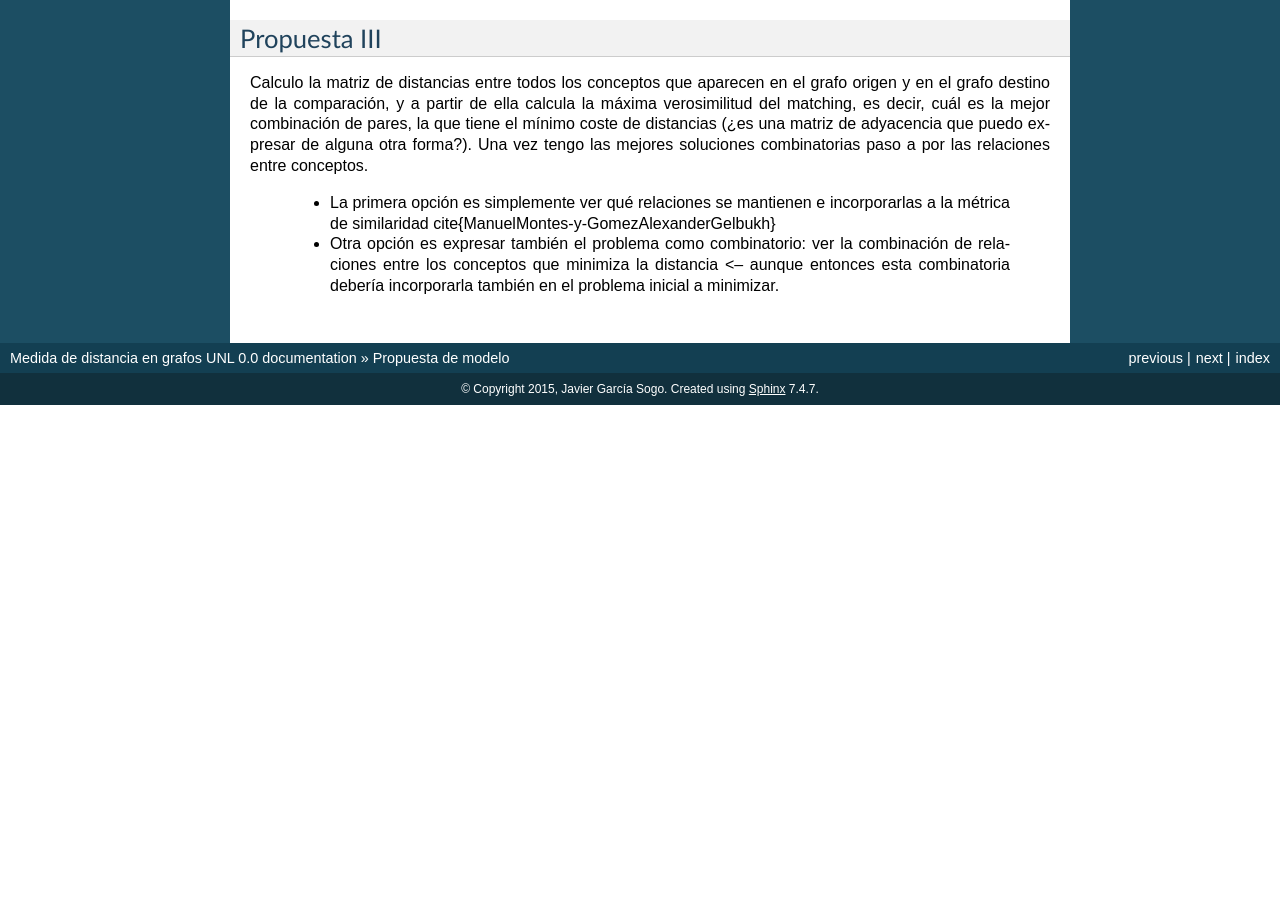
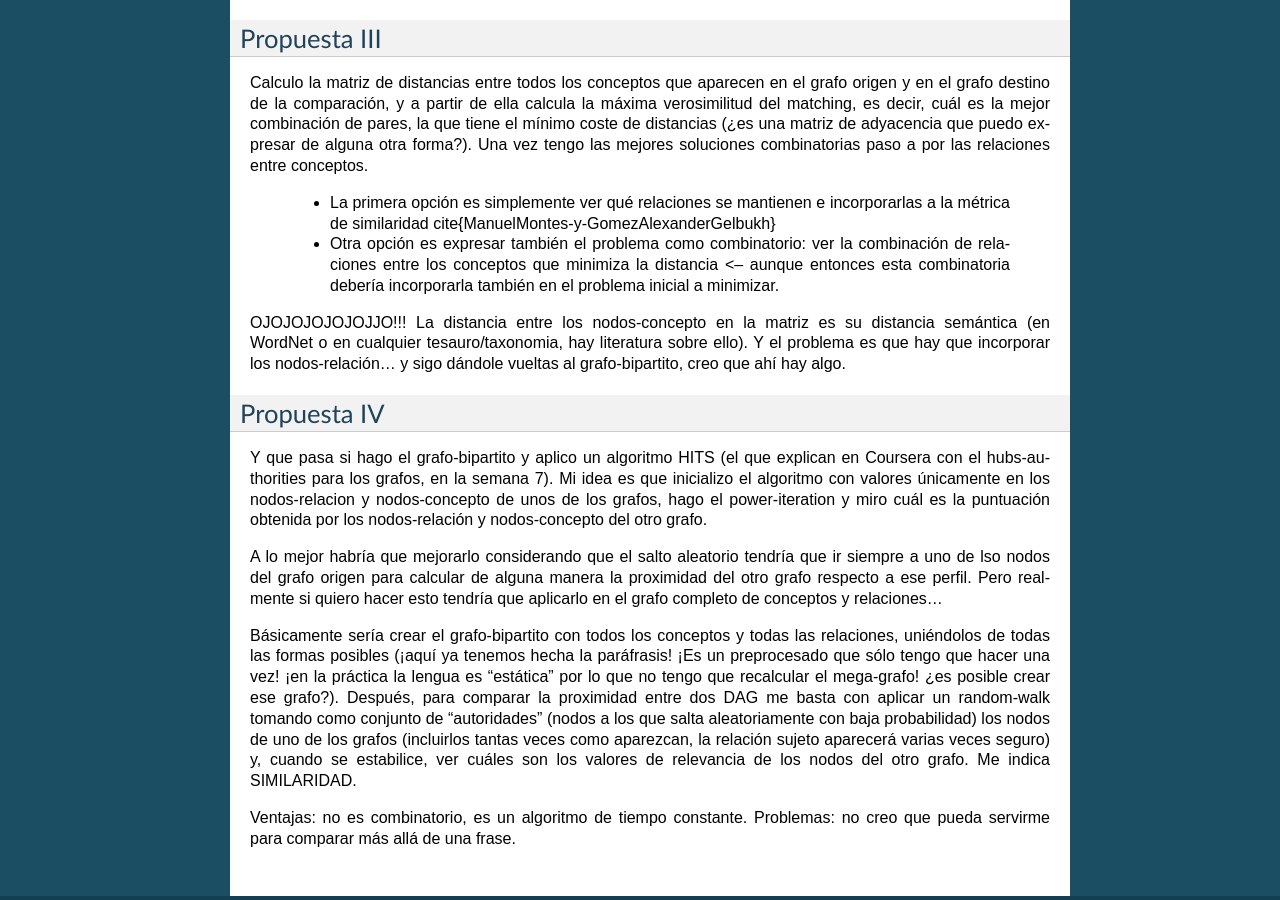
Before and after one commit to jgsogo/muia_tfm, a Sphinx documentation site: the page built from doc/iv.model/index.rst, in a window 1280 px wide and 900 px high, scrolled down 891 px. Built offline with Sphinx 7.4.7, drawn with Linux system fonts in a browser that asks for light colours; before the commit the page ends 1296 px from its top, so only the background shows below that.

Commit message:
random walk con autoridades (uno de los grafos)

```diff
--- a/doc/iv.model/index.rst
+++ b/doc/iv.model/index.rst
@@ -51,3 +51,18 @@ Calculo la matriz de distancias entre todos los conceptos que aparecen en el gra
 
  * La primera opción es simplemente ver qué relaciones se mantienen e incorporarlas a la métrica de similaridad \cite{ManuelMontes-y-GomezAlexanderGelbukh}
  * Otra opción es expresar también el problema como combinatorio: ver la combinación de relaciones entre los conceptos que minimiza la distancia <-- aunque entonces esta combinatoria debería incorporarla también en el problema inicial a minimizar.
+
+OJOJOJOJOJOJJO!!! La distancia entre los nodos-concepto en la matriz es su distancia semántica (en WordNet o en cualquier tesauro/taxonomia, hay literatura sobre ello). Y el problema es que hay que incorporar los nodos-relación... y sigo dándole vueltas al grafo-bipartito, creo que ahí hay algo.
+
+
+Propuesta IV
+------------
+
+Y que pasa si hago el grafo-bipartito y aplico un algoritmo HITS (el que explican en Coursera con el hubs-authorities para los grafos, en la semana 7). Mi idea es que inicializo el algoritmo con valores únicamente en los nodos-relacion y nodos-concepto de unos de los grafos, hago el power-iteration y miro cuál es la puntuación obtenida por los nodos-relación y nodos-concepto del otro grafo.
+
+A lo mejor habría que mejorarlo considerando que el salto aleatorio tendría que ir siempre a uno de lso nodos del grafo origen para calcular de alguna manera la proximidad del otro grafo respecto a ese perfil. Pero realmente si quiero hacer esto tendría que aplicarlo en el grafo completo de conceptos y relaciones...
+
+Básicamente sería crear el grafo-bipartito con todos los conceptos y todas las relaciones, uniéndolos de todas las formas posibles (¡aquí ya tenemos hecha la paráfrasis! ¡Es un preprocesado que sólo tengo que hacer una vez! ¡en la práctica la lengua es "estática" por lo que no tengo que recalcular el mega-grafo! ¿es posible crear ese grafo?). Después, para comparar la proximidad entre dos DAG me basta con aplicar un random-walk tomando como conjunto de "autoridades" (nodos a los que salta aleatoriamente con baja probabilidad) los nodos de uno de los grafos (incluirlos tantas veces como aparezcan, la relación sujeto aparecerá varias veces seguro) y, cuando se estabilice, ver cuáles son los valores de relevancia de los nodos del otro grafo. Me indica SIMILARIDAD.
+
+Ventajas: no es combinatorio, es un algoritmo de tiempo constante.
+Problemas: no creo que pueda servirme para comparar más allá de una frase.
```
